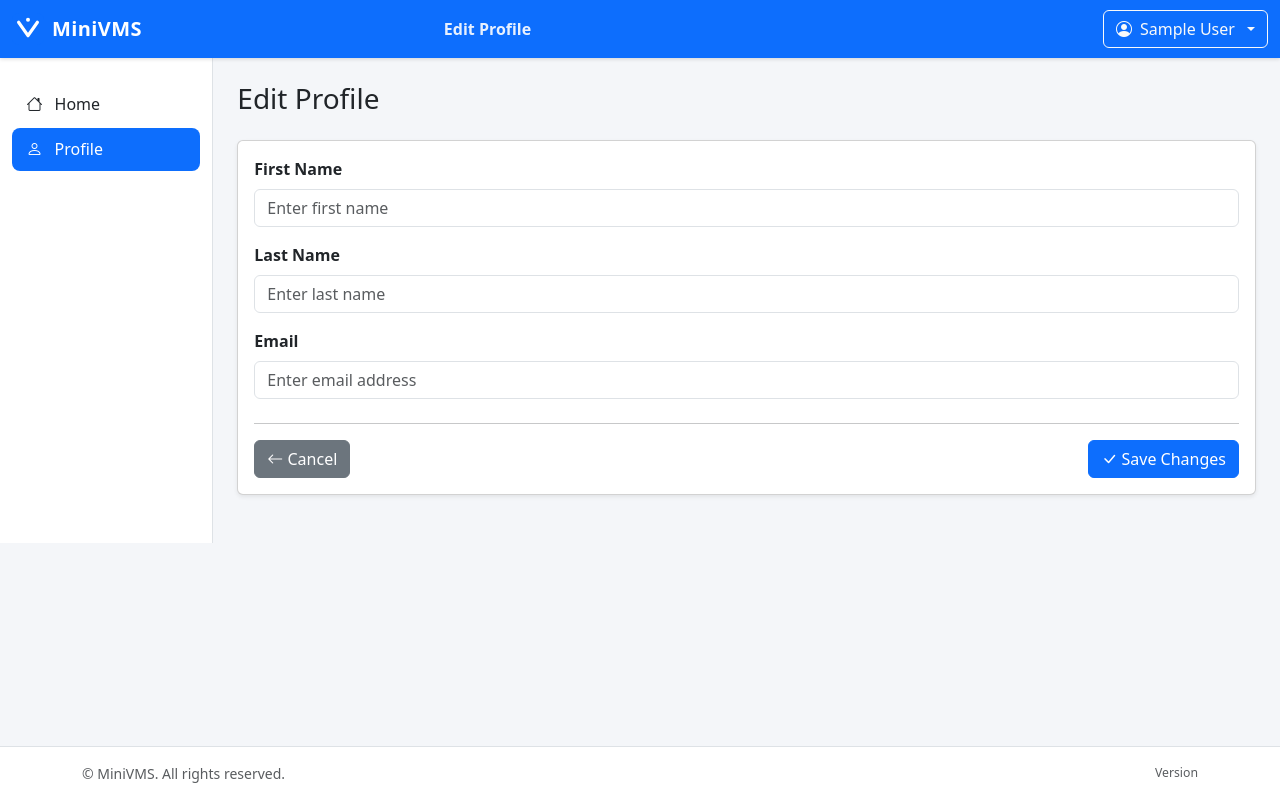
After one commit to VictorAngelov1993/MiniVMS-A, a Spring Boot app: page /profile/edit in a window 1280 px wide. The commit adds this page. Run offline with Spring Boot 4, Linux system fonts and the light colour scheme; the visitor is signed in with stand-in values (Sample User, id 1); tables that the repository leaves empty hold one stand-in row (values such as "Sample post"); some of the project's set-up classes (security, data sources, template engines, error pages and the like) are left out, and stand-ins take their place.

Commit message:
feat: implement profile editing functionality
- Added Edit Profile action to profile page
- Created profile-edit view
- Implemented profile update functionality
- Added profile information validation
- Updated authenticated user session after profile changes

```diff
--- a/mini-vms/src/main/java/springbootapp/minivms/controllers/JobSeekerController.java
+++ b/mini-vms/src/main/java/springbootapp/minivms/controllers/JobSeekerController.java
@@ -53,11 +53,10 @@ public class JobSeekerController {
 
     @PostMapping("supplier/create-job-seeker")
     public String createJobSeeker(@AuthenticationPrincipal LoggedUserDto loggedUser,
-                                  @ModelAttribute("jobSeekerDto") JobSeekerCreateDto jobSeekerCreateDto,
-                                  Model model) {
+                                  @ModelAttribute("jobSeekerDto") JobSeekerCreateDto jobSeekerCreateDto
+                                  ) {
 
         this.jobSeekerService.createJobSeeker(jobSeekerCreateDto, loggedUser.getUuid());
-
         return "redirect:/supplier/job-seekers";
 
     }
--- a/mini-vms/src/main/java/springbootapp/minivms/controllers/ProfileController.java
+++ b/mini-vms/src/main/java/springbootapp/minivms/controllers/ProfileController.java
@@ -5,8 +5,11 @@ import org.springframework.security.core.annotation.AuthenticationPrincipal;
 import org.springframework.stereotype.Controller;
 import org.springframework.ui.Model;
 import org.springframework.web.bind.annotation.GetMapping;
+import org.springframework.web.bind.annotation.ModelAttribute;
+import org.springframework.web.bind.annotation.PostMapping;
 import springbootapp.minivms.model.dto.persondto.LoggedUserDto;
 import springbootapp.minivms.model.dto.persondto.ProfileDetailDto;
+import springbootapp.minivms.model.dto.persondto.ProfileEditDto;
 import springbootapp.minivms.services.personservices.ProfileService;
 
 import java.util.UUID;
@@ -31,6 +34,20 @@ public class ProfileController {
         }
         model.addAttribute("user", loggedUserDetails);
         return "components/profile";
+    }
 
+    @GetMapping("/profile/edit")
+    public String openProfileEdit(Model model) {
+        model.addAttribute("profileEditDto", new ProfileEditDto());
+        return "components/profile-edit";
+    }
+
+    @PostMapping("/profile/edit")
+    public String editProfile(@AuthenticationPrincipal LoggedUserDto loggedUser,
+                              @ModelAttribute("profileEditDto") ProfileEditDto profileEditDto) {
+
+        this.profileService.editProfile(loggedUser, profileEditDto);
+        // TODO check why the data is not reflecting in the UI
+        return "redirect:/profile";
     }
 }
--- a/mini-vms/src/main/java/springbootapp/minivms/model/entities/persons/Person.java
+++ b/mini-vms/src/main/java/springbootapp/minivms/model/entities/persons/Person.java
@@ -1,6 +1,9 @@
 package springbootapp.minivms.model.entities.persons;
 
 public interface Person {
-
+    void setFirstName(String firstName);
+    void setLastName(String lastName);
+    void setEmail(String email);
     String getFullName();
+    String getEmail();
 }
--- /dev/null
+++ b/mini-vms/src/main/resources/templates/components/profile-edit.html
@@ -0,0 +1,117 @@
+<!DOCTYPE html>
+<html lang="en" xmlns:th="http://www.thymeleaf.org">
+<head>
+    <meta charset="UTF-8">
+    <meta name="viewport" content="width=device-width, initial-scale=1.0">
+    <title>Edit Profile - MiniVMS</title>
+
+    <link href="https://cdn.jsdelivr.net/npm/bootstrap@5.3.3/dist/css/bootstrap.min.css" rel="stylesheet">
+    <link href="https://cdn.jsdelivr.net/npm/bootstrap-icons@1.11.3/font/bootstrap-icons.css" rel="stylesheet">
+    <link href="/css/styles.css" th:href="@{/css/styles.css}" rel="stylesheet">
+</head>
+
+<body>
+
+<header th:replace="~{components/header :: app-header(pageTitle='Edit Profile')}" class="app-header bg-primary"></header>
+
+<div class="container-fluid app-shell">
+    <div class="row">
+
+        <!-- Sidebar -->
+        <nav class="col-12 col-md-3 col-lg-2 app-sidebar" aria-label="Profile navigation">
+            <ul class="nav flex-column">
+                <li class="nav-item">
+                    <a class="nav-link" th:href="${user.roleHomeUrl}">
+                        <i class="bi bi-house" aria-hidden="true"></i> Home
+                    </a>
+                </li>
+                <li class="nav-item">
+                    <a class="nav-link active" href="/profile" th:href="@{/profile}" aria-current="page">
+                        <i class="bi bi-person" aria-hidden="true"></i> Profile
+                    </a>
+                </li>
+            </ul>
+        </nav>
+
+        <!-- Main content -->
+        <main class="col-12 col-md-9 col-lg-10 app-content">
+            <h1 class="h3 mb-4">Edit Profile</h1>
+
+            <div class="card shadow-sm">
+                <div class="card-body">
+
+                    <!-- Error / Failed Alert Banner -->
+                    <div th:if="${errorMessage}" class="alert alert-danger alert-dismissible fade show" role="alert">
+                        <span th:text="${errorMessage}">Error message here</span>
+                        <button type="button" class="btn-close" data-bs-dismiss="alert" aria-label="Close"></button>
+                    </div>
+
+                    <form th:action="@{/profile/edit}" th:object="${profileEditDto}" method="post">
+                        <input type="hidden" name="_csrf" th:if="${_csrf}" th:value="${_csrf.token}"/>
+
+                        <div class="mb-3">
+                            <label for="firstName" class="form-label fw-semibold">First Name</label>
+                            <input id="firstName"
+                                   type="text"
+                                   class="form-control"
+                                   th:field="*{firstName}"
+                                   th:classappend="${#fields.hasErrors('firstName')} ? 'is-invalid' : ''"
+                                   placeholder="Enter first name">
+                            <div class="invalid-feedback" th:if="${#fields.hasErrors('firstName')}" th:errors="*{firstName}">
+                                First name error
+                            </div>
+                        </div>
+
+                        <div class="mb-3">
+                            <label for="lastName" class="form-label fw-semibold">Last Name</label>
+                            <input id="lastName"
+                                   type="text"
+                                   class="form-control"
+                                   th:field="*{lastName}"
+                                   th:classappend="${#fields.hasErrors('lastName')} ? 'is-invalid' : ''"
+                                   placeholder="Enter last name">
+                            <div class="invalid-feedback" th:if="${#fields.hasErrors('lastName')}" th:errors="*{lastName}">
+                                Last name error
+                            </div>
+                        </div>
+
+                        <div class="mb-4">
+                            <label for="email" class="form-label fw-semibold">Email</label>
+                            <input id="email"
+                                   type="email"
+                                   class="form-control"
+                                   th:field="*{email}"
+                                   th:classappend="${#fields.hasErrors('email')} ? 'is-invalid' : ''"
+                                   placeholder="Enter email address">
+                            <div class="invalid-feedback" th:if="${#fields.hasErrors('email')}" th:errors="*{email}">
+                                Email error
+                            </div>
+                        </div>
+
+                        <hr>
+
+                        <div class="d-flex justify-content-between align-items-center">
+                            <a th:href="@{/profile}" class="btn btn-secondary">
+                                <i class="bi bi-arrow-left"></i> Cancel
+                            </a>
+
+                            <button type="submit" class="btn btn-primary">
+                                <i class="bi bi-check-lg"></i> Save Changes
+                            </button>
+                        </div>
+                    </form>
+
+                </div>
+            </div>
+
+        </main>
+    </div>
+</div>
+
+<footer th:replace="~{components/footer :: app-footer}" class="app-footer mt-auto"></footer>
+
+<script src="https://cdn.jsdelivr.net/npm/bootstrap@5.3.3/dist/js/bootstrap.bundle.min.js"></script>
+<script src="/js/main.js" th:src="@{/js/main.js}"></script>
+
+</body>
+</html>
```
Also changed, not shown: mini-vms/src/main/java/springbootapp/minivms/model/dto/persondto/ProfileEditDto.java (added, +35 -0 lines), mini-vms/src/main/java/springbootapp/minivms/model/entities/persons/AbstractPerson.java (+3 -4 lines), mini-vms/src/main/java/springbootapp/minivms/services/personservices/ProfileService.java (+65 -0 lines), mini-vms/src/main/resources/templates/components/profile.html (+9 -1 lines).
